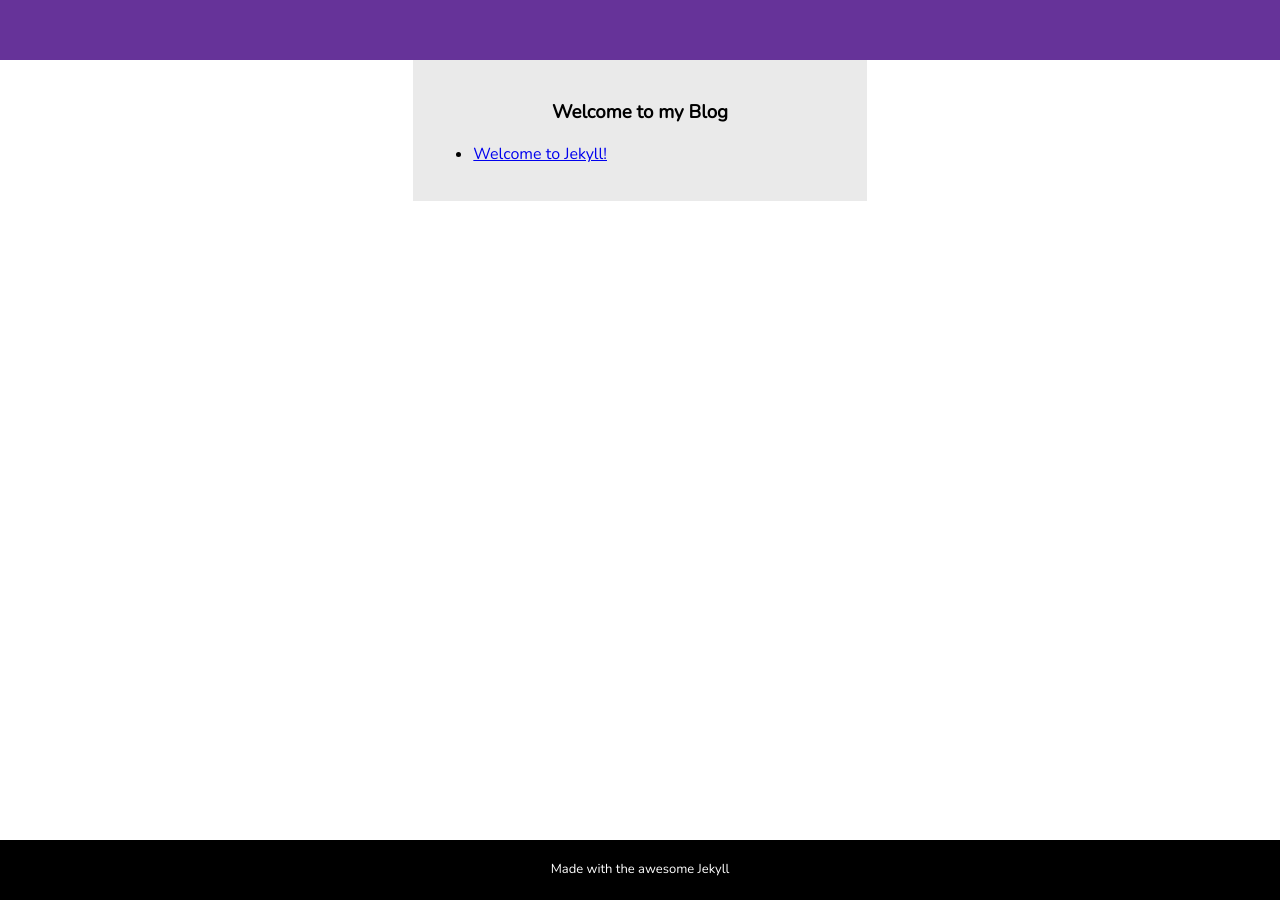
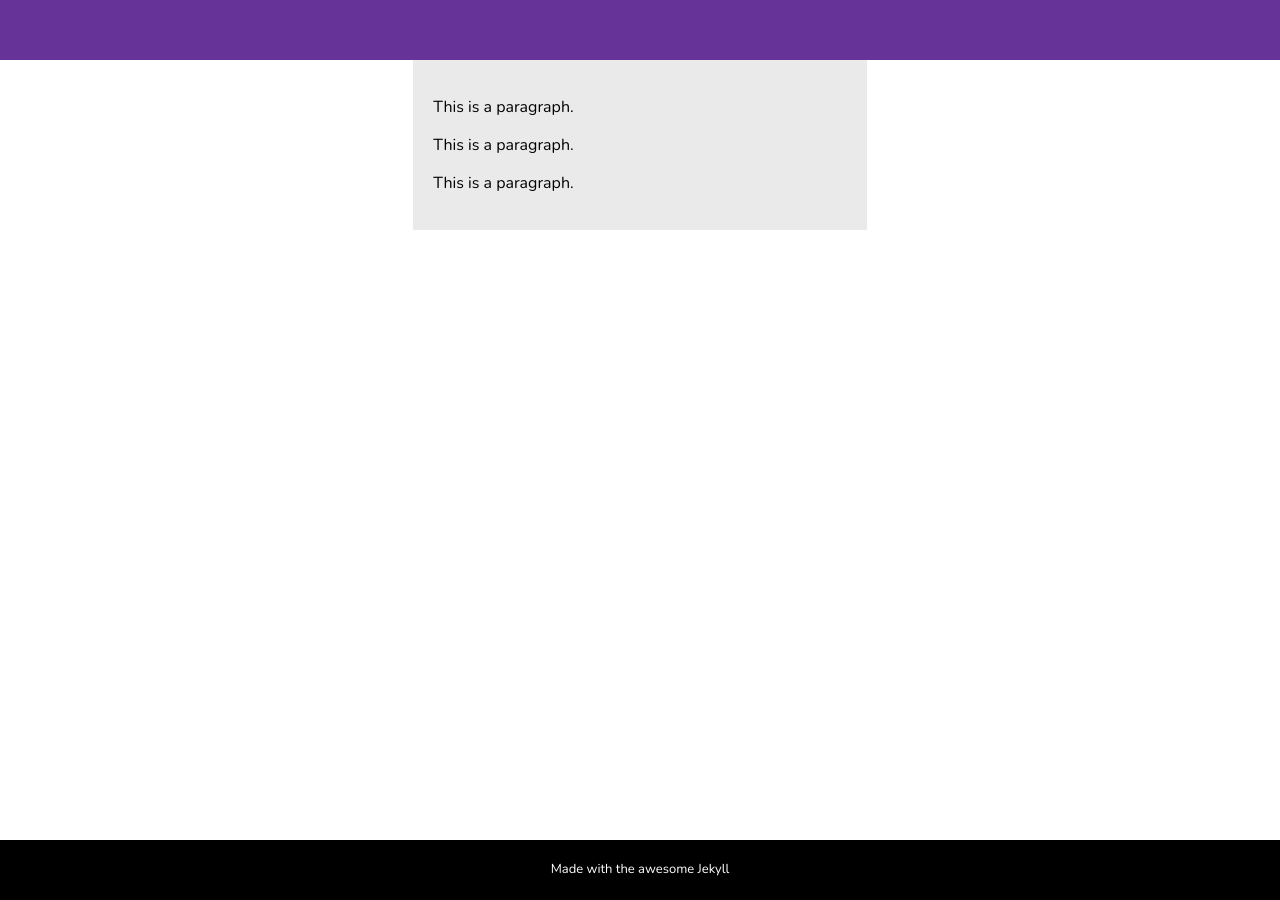
Before and after one commit to bharath93m/bharath93m.github.io, a Jekyll site: the page built from index.md, in a window 1280 px wide. Built offline with Jekyll 4.4.1, drawn with Linux system fonts in a browser that asks for light colours.

Commit message:
index html changed

```diff
--- a/index.md
+++ b/index.md
@@ -2,12 +2,12 @@
 layout: default
 ---
 
-<h3>Welcome to my Blog</h3>
+<html>
+<body>
 
-<div>
-  {% for post in site.posts %}
-    <ul>
-      <li><a href="{{ site.baseurl }}{{ post.url }}">{{ post.title }}</a></li>
-    </ul>
-  {% endfor %}
-</div>
+<p>This is a paragraph.</p>
+<p>This is a paragraph.</p>
+<p>This is a paragraph.</p>
+
+</body>
+</html>
```
